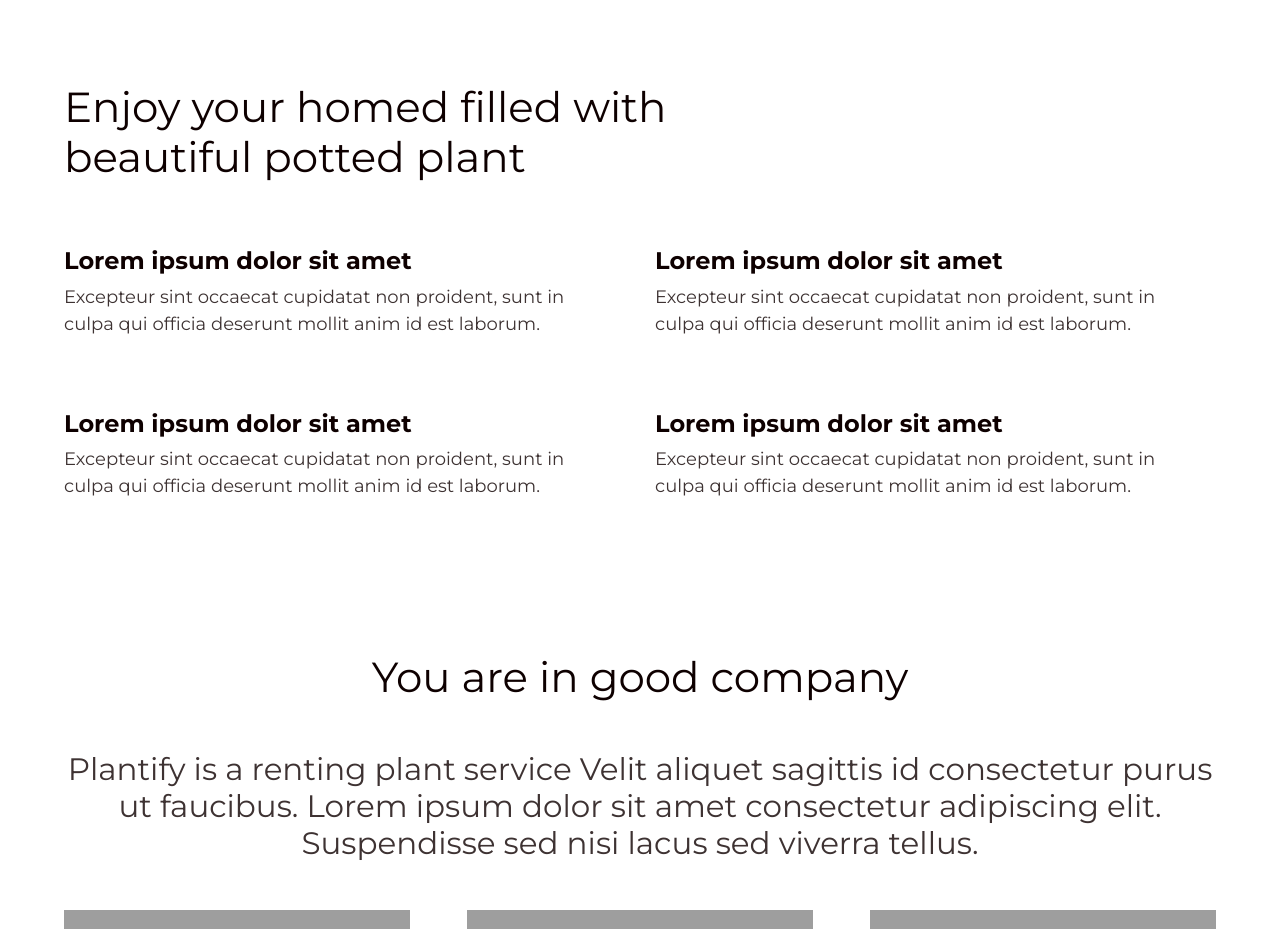
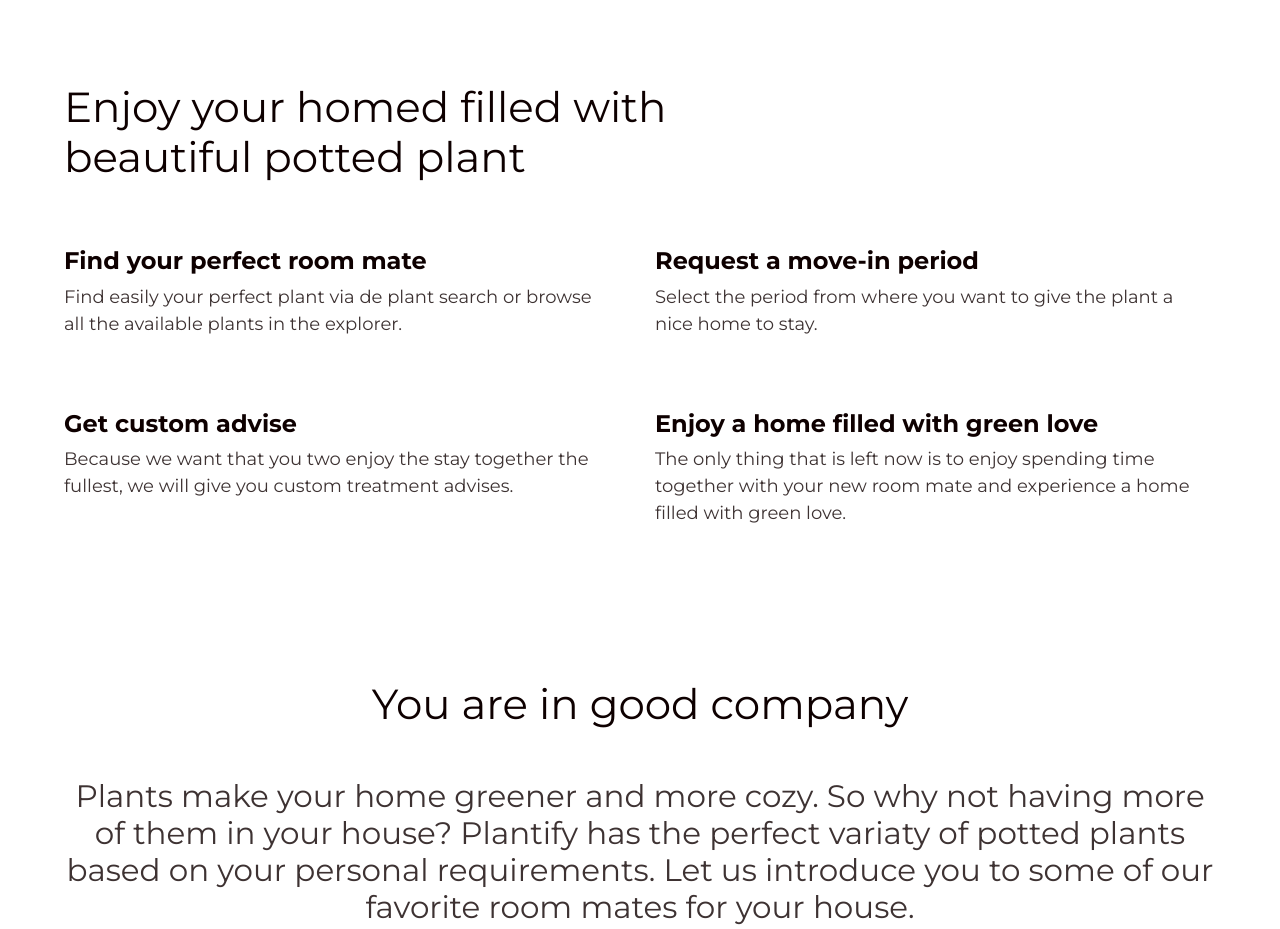
Before and after one commit to ClementPM/plantify, a Rails app: page / in a window 1280 px wide. Shown: the part 748-1677 px from the top of the page. Run offline with Rails 7, Linux system fonts and the light colour scheme; a user stored in the database is signed in; data comes from the database, SQL or seed files in the repository; data that the repository does not hold is empty; style sheets or scripts are compiled from the project's sources; some libraries are stand-ins or nearby versions; grey boxes are pictures that could not be loaded.

Commit message:
changed wording LP

```diff
--- a/app/views/pages/home.html.erb
+++ b/app/views/pages/home.html.erb
@@ -32,23 +32,23 @@
     <div class="container-table">
       <div class="row">
         <div class="col mt-3 mb-3 pr-4">
-          <h4>Lorem ipsum dolor sit amet</h4>
-          <p>Excepteur sint occaecat cupidatat non proident, sunt in culpa qui officia deserunt mollit anim id est laborum.</p>
+          <h4>Find your perfect room mate</h4>
+          <p>Find easily your perfect plant via de plant search or browse all the available plants in the explorer.</p>
         </div>
         <div class="col mt-3 mb-3 pr-4">
-          <h4>Lorem ipsum dolor sit amet</h4>
-          <p>Excepteur sint occaecat cupidatat non proident, sunt in culpa qui officia deserunt mollit anim id est laborum.</p>
+          <h4>Request a move-in period</h4>
+          <p>Select the period from where you want to give the plant a nice home to stay.</p>
         </div>
       </div>
       <br>
       <div class="row">
         <div class="col mt-3 mb-3 pr-4">
-          <h4>Lorem ipsum dolor sit amet</h4>
-          <p>Excepteur sint occaecat cupidatat non proident, sunt in culpa qui officia deserunt mollit anim id est laborum.</p>
+          <h4>Get custom advise</h4>
+          <p>Because we want that you two enjoy the stay together the fullest, we will give you custom treatment advises.</p>
         </div>
         <div class="col mt-3 mb-3 pr-4">
-          <h4>Lorem ipsum dolor sit amet</h4>
-          <p>Excepteur sint occaecat cupidatat non proident, sunt in culpa qui officia deserunt mollit anim id est laborum.</p>
+          <h4>Enjoy a home filled with green love</h4>
+          <p>The only thing that is left now is to enjoy spending time together with your new room mate and experience a home filled with green love.</p>
         </div>
       </div>
     </div>
@@ -61,7 +61,7 @@
   </div>
 
   <div class="description text-center">
-      <h3>Plantify is a renting plant service Velit aliquet sagittis id consectetur purus ut faucibus. Lorem ipsum dolor sit amet consectetur adipiscing elit. Suspendisse sed nisi lacus sed viverra tellus. </h3>
+      <h3>Plants make your home greener and more cozy. So why not having more of them in your house? Plantify has the perfect variaty of potted plants based on your personal requirements. Let us introduce you to some of our favorite room mates for your house.</h3>
   </div>
 
                 <%#-------- cards --------%>
```
